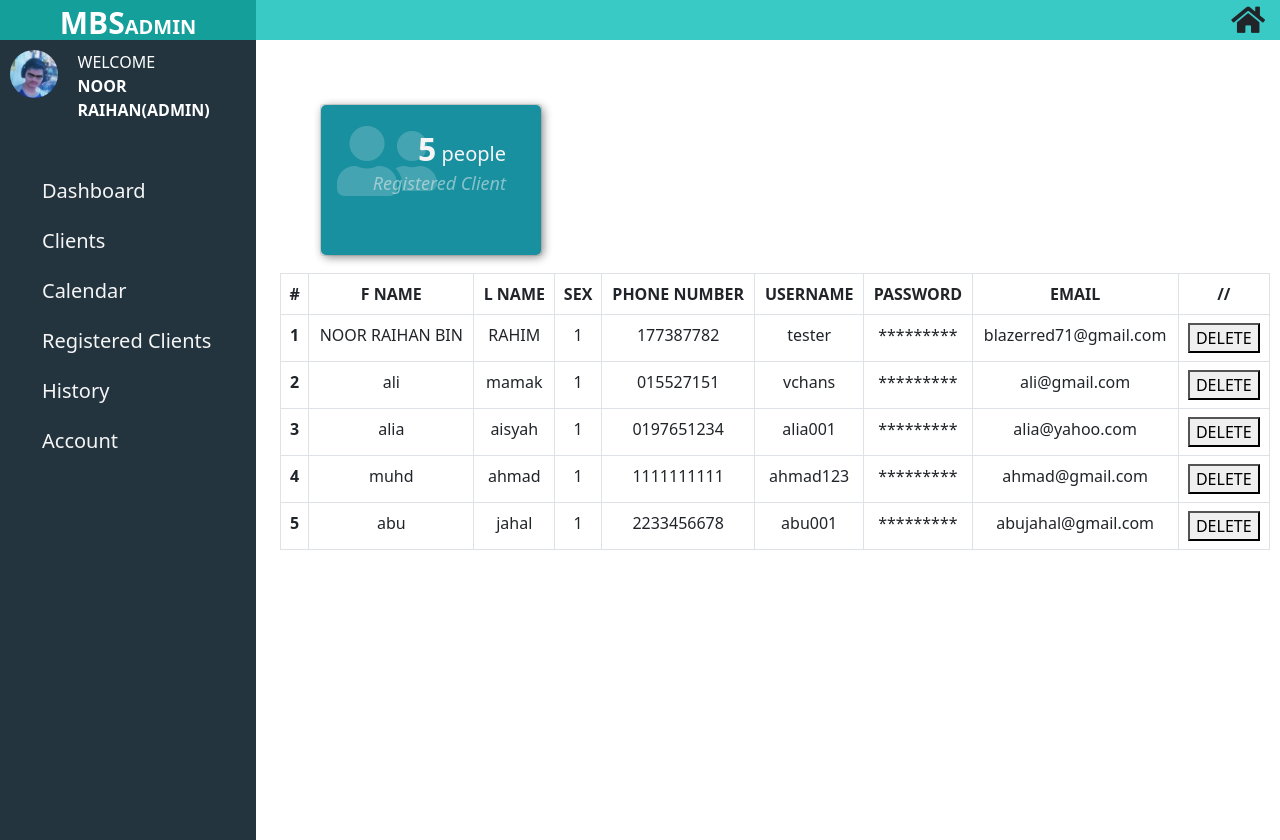
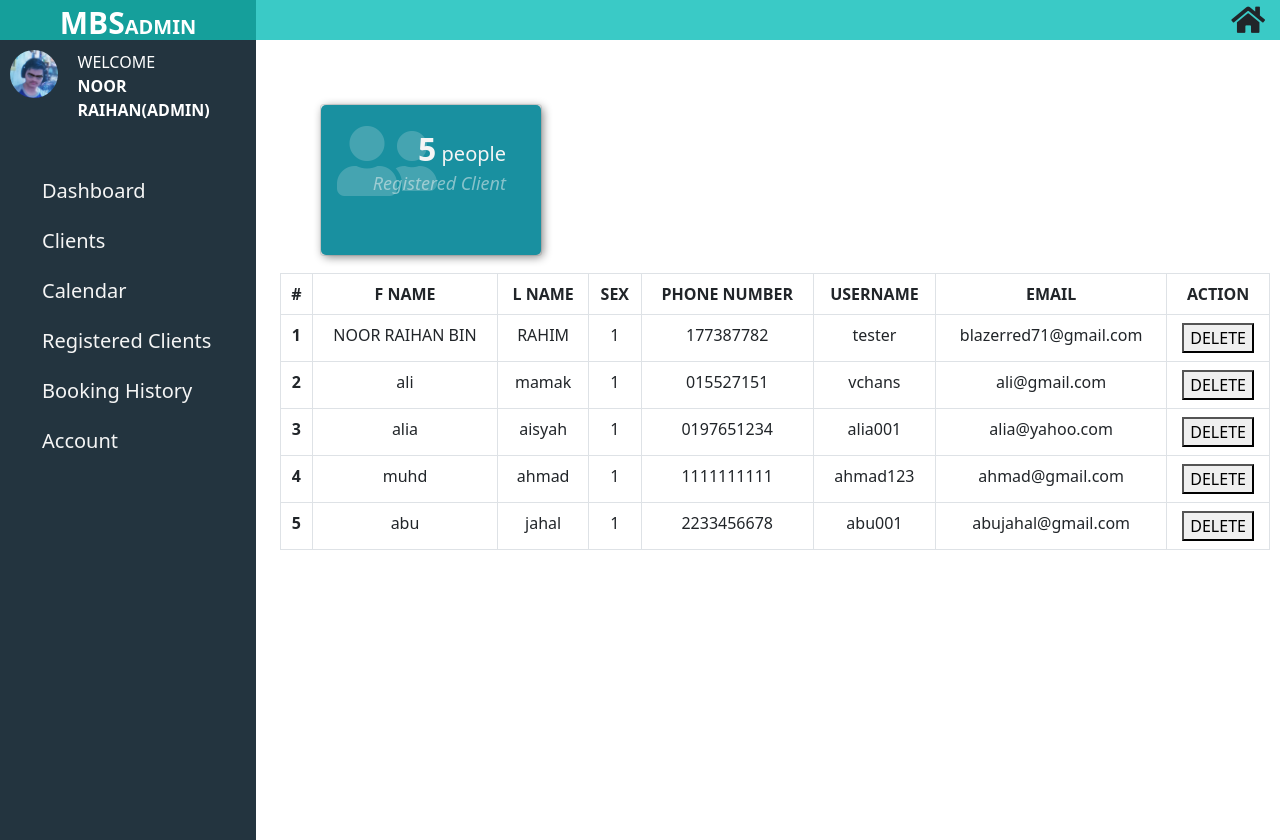
Before and after one commit to NoorRaihan/JOMTERAPI_PROJECT, a PHP site: page /regisclient.php in a window 1280 px wide. Run offline with PHP 8.4, Linux system fonts and the light colour scheme; a user stored in the database is signed in; data comes from the database, SQL or seed files in the repository; some libraries are stand-ins or nearby versions.

```diff
--- a/adminhead.php
+++ b/adminhead.php
@@ -40,7 +40,7 @@
                                 <li><a href="client.php">Clients</a></li>
                                 <li><a href="calendar.php">Calendar</a></li>
                                 <li><a href="regisclient.php">Registered Clients</a></li>
-                                <li><a href="history.php">History</a></li>
+                                <li><a href="history.php">Booking History</a></li>
                                 <li><a href="usersettings.php">Account</a></li>
 
 
@@ -50,7 +50,7 @@
                                 <li><a href="dashboard.php">Dashboard</a></li>
                                 <li><a href="booking.php">Bookings</a></li>
                                 <li><a href="userbook.php">Create Booking</a></li>
-                                <li><a href="history.php">History</a></li>
+                                <li><a href="history.php">Booking History</a></li>
                                 <li><a href="usersettings.php">Account</a></li>
 
                             <?php
--- a/client.php
+++ b/client.php
@@ -11,7 +11,9 @@
     WHERE orders.status = 'active'";
 
     $GET_BOOK = $conn->query($booking);
-    $BOOK_COUNT = $GET_BOOK->num_rows;
+    $GET_TODAY = "SELECT COUNT(id) as COUNT FROM orders WHERE status = 'active' AND dates = NOW()";
+    $TODAY_COUNT = $conn->query($GET_TODAY);
+    $BOOK_COUNT = $TODAY_COUNT->fetch_assoc();
 
 
 ?>
@@ -38,7 +40,7 @@
             <div class="col">
                 <div class="card text-white mb-3" style="max-width: 18rem;">
                     <div class="card-body card-counter primary">
-                        <span class="count-numbers"><b><?php echo $BOOK_COUNT; ?></b><span style="font-size: 20px;">  bookings</span></span>
+                        <span class="count-numbers"><b><?php echo $BOOK_COUNT['COUNT']; ?></b><span style="font-size: 20px;">  bookings</span></span>
                         <span class="count-name">Clients Today</span>
                         <i class="fas fa-user"></i>
                     </div>
--- a/login.php
+++ b/login.php
@@ -31,7 +31,6 @@
             </script>
         <?php
         }
-    }
 
         $query = $conn->query($GET_PASS);
         $row1 = $query->fetch_assoc();
@@ -62,6 +61,9 @@
             <?php
             die();
         }
+    }
+
+
 
 
 ?>
--- a/regisclient.php
+++ b/regisclient.php
@@ -56,9 +56,8 @@
                 <th scope="col">SEX</th>
                 <th scope="col">PHONE NUMBER</th>
                 <th scope="col">USERNAME</th>
-                <th scope="col">PASSWORD</th>
                 <th scope="col">EMAIL</th>
-                <th scope="col">//</th>
+                <th scope="col">ACTION</th>
               </tr>
             </thead>
             <tbody>
@@ -78,7 +77,6 @@
                   <td>".$row["sex"]."</td>
                   <td>".$row["phone"]."</td>
                   <td>".$row["username"]."</td>
-                  <td>*********</td>
                   <td>".$row["email"]."</td>
                   <td><form action='delete.php' method='POST'><button type='submit' name='delete' id='delete' value='".$row['u_id']."'>DELETE</button></form></td></tr>";
                   $COUNT++;
```
Also changed, not shown: history.php (+4 -3 lines). Lines whose indentation alone changed are shown as unchanged.
